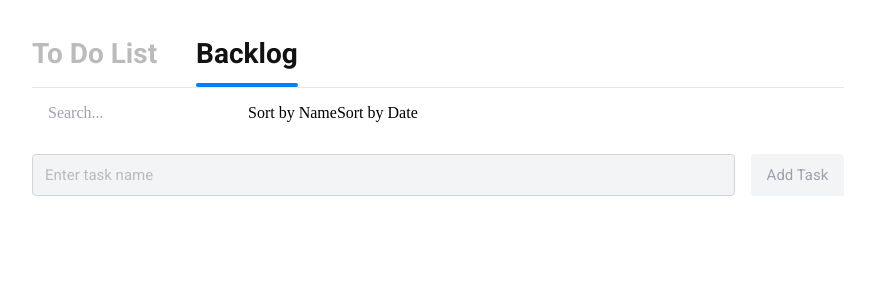
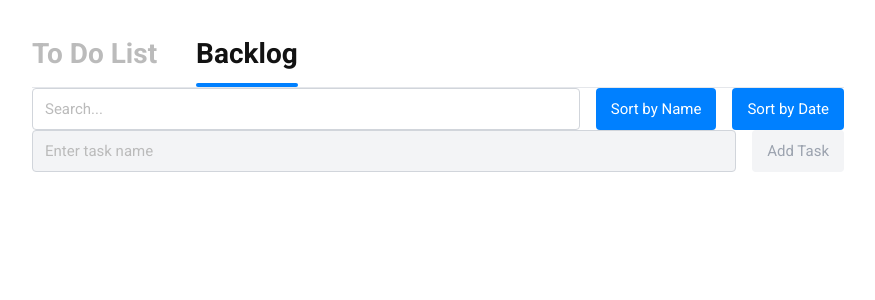
Before and after one commit to f3n0l/todolist-app, a Vue app: page /backlog in a window 1280 px wide. Shown: the top 300 px of the page, without its empty margins (202-1077 px from the left). Built offline with nearby package versions, Linux system fonts and the light colour scheme.

Commit message:
style update

```diff
--- a/src/components/ToDoInput.vue
+++ b/src/components/ToDoInput.vue
@@ -5,7 +5,7 @@
             :class="{ 'cursor-not-allowed': isDisabled }"
             v-model="taskName"
             type="text"
-            class="w-full text-primaryText mr-4 p-2 px-3 py-[15px] max-h-[42px] border border-gray-300 rounded placeholder:text-secondaryText focus:outline-none focus:border-primary font-roboto text-md"
+            class="w-full flex-1 text-primaryText mr-4 p-2 px-3 py-[15px] max-h-[42px] border border-gray-300 rounded placeholder:text-secondaryText focus:outline-none focus:border-primary font-roboto text-md"
             placeholder="Enter task name"
         />
         <button
@@ -15,7 +15,7 @@
                 'cursor-not-allowed': isDisabled,
                 'hover:bg-primaryHover': !isDisabled,
             }"
-            class="bg-primary min-w-[93px] max-h-[42px] text-md font-roboto text-white py-3 px-[15px] rounded border-1 border-darkBlue focus:outline-none focus:ring focus:border-blue-300"
+            class="bg-primary flex-none max-h-[42px] text-md font-roboto text-white py-3 px-[15px] rounded border-1 border-darkBlue focus:outline-none focus:ring focus:border-blue-300"
         >
             Add Task
         </button>
--- a/src/views/Backlog.vue
+++ b/src/views/Backlog.vue
@@ -1,13 +1,25 @@
 <template>
-    <div class="container mx-auto p-4">
-        <input
-            v-model="searchTerm"
-            type="text"
-            placeholder="Search..."
-            class="mb-4"
-        />
-        <button @click="sortBy('name')">Sort by Name</button>
-        <button @click="sortBy('date')">Sort by Date</button>
+    <div class="h-auto w-full flex">
+        <div class="h-auto w-full max-h-[42px] flex">
+            <input
+                v-model="searchTerm"
+                type="text"
+                placeholder="Search..."
+                class="w-full flex-1 text-primaryText mr-4 p-2 px-3 py-[15px] max-h-[42px] border border-gray-300 rounded placeholder:text-secondaryText focus:outline-none focus:border-primary font-roboto text-md"
+            />
+            <button
+                class="bg-primary flex-none mr-4 min-w-[95px] max-h-[42px] text-md font-roboto text-white py-3 px-[15px] hover:bg-primaryHover rounded border-1 border-darkBlue focus:outline-none focus:ring focus:border-blue-300"
+                @click="sortBy('name')"
+            >
+                Sort by Name
+            </button>
+            <button
+                class="bg-primary flex-none min-w-[93px] max-h-[42px] text-md font-roboto text-white py-3 px-[15px] hover:bg-primaryHover rounded border-1 border-darkBlue focus:outline-none focus:ring focus:border-blue-300"
+                @click="sortBy('date')"
+            >
+                Sort by Date
+            </button>
+        </div>
         <div v-for="task in filteredBacklog" :key="task.id">
             <div class="flex items-center justify-between w-full mb-4">
                 <div class="flex items-center space-x-2">
```
